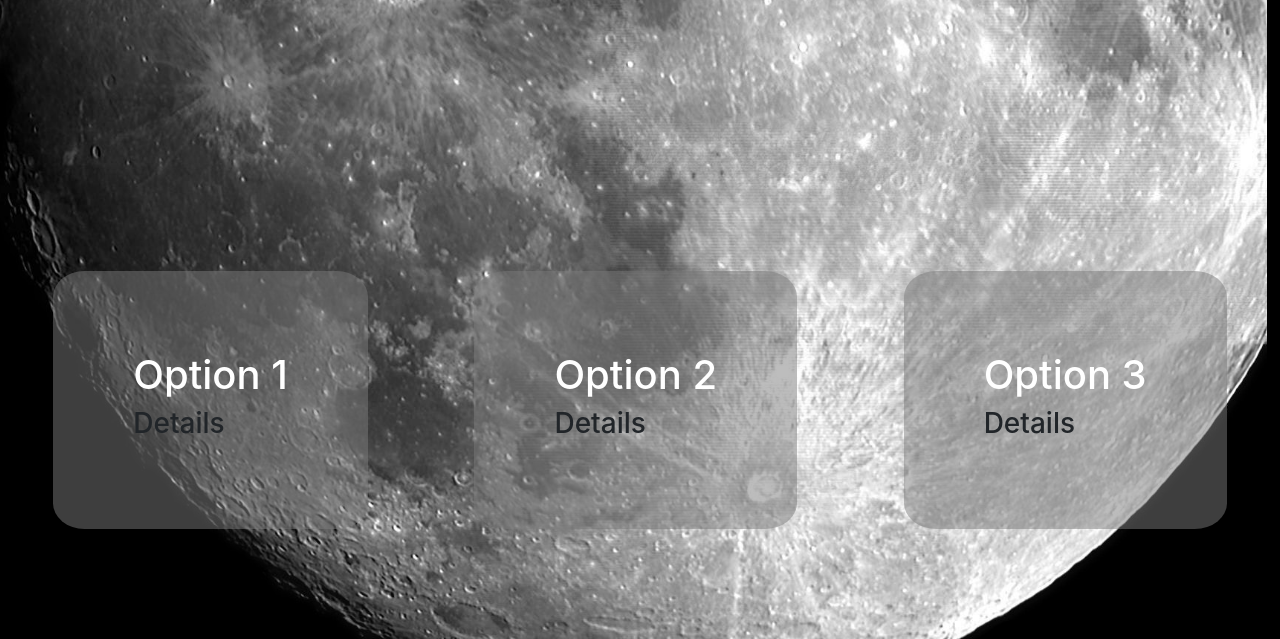
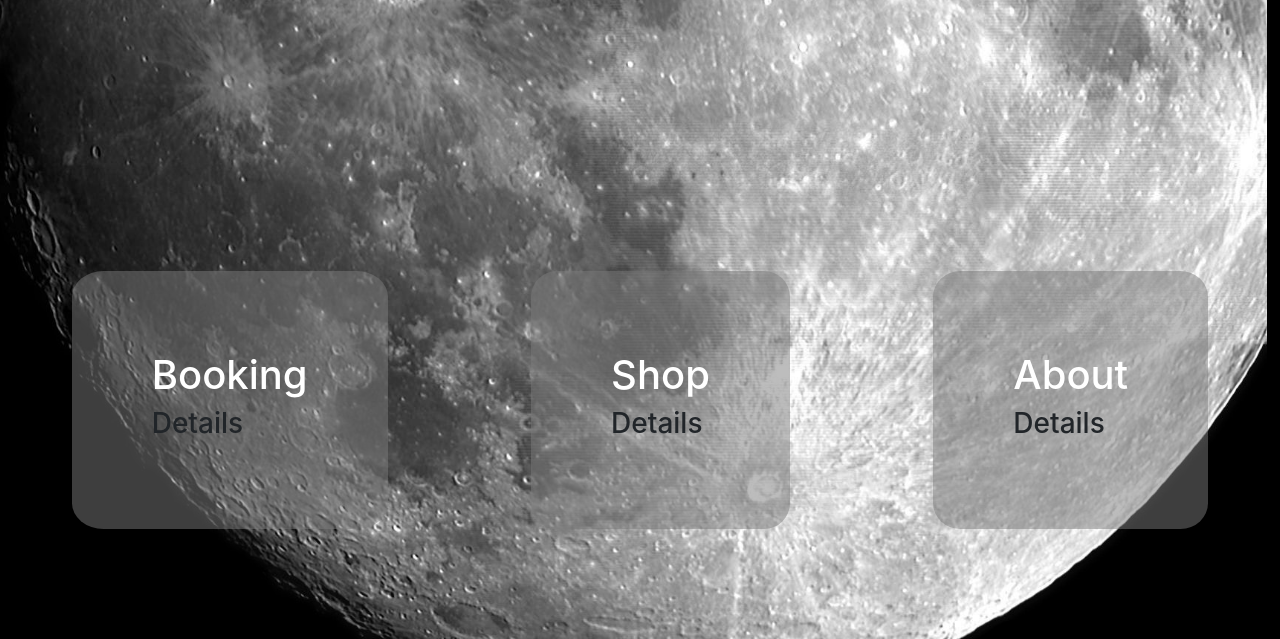
Before and after one commit to Ivor18/spacez, a PHP site: page / in a window 1280 px wide. Shown: the part 800-1439 px from the top of the page. Run offline with PHP 8.4, Linux system fonts and the light colour scheme.

Commit message:
commit 5.1

```diff
--- a/index.php
+++ b/index.php
@@ -45,17 +45,17 @@
  </section>
     <div class="section">
     <div class="item">
-      <h1>Option 1</h1>
+      <h1>Booking</h1>
       <h3>Details</h3>
 
     </div>
      <div class="item">
-      <h1>Option 2</h1>
+      <h1>Shop</h1>
       <h3>Details</h3>
 
     </div>
      <div class="item">
-      <h1>Option 3</h1>
+      <h1>About</h1>
       <h3>Details</h3>
 
     </div>
@@ -67,7 +67,7 @@
       $(window).scroll(function(){
         console.log($(window).scrollTop());
     $(".bg")
-      .css("transform", "scale("+(1-$(window).scrollTop()*0.001)+") translateY("+(1.5*$(window).scrollTop())+"px)");
+      .css("transform", "scale("+(1-$(window).scrollTop()*0.001)+") translateY("+(0.225*$(window).scrollTop())+"px)");
 
 
 });
```
